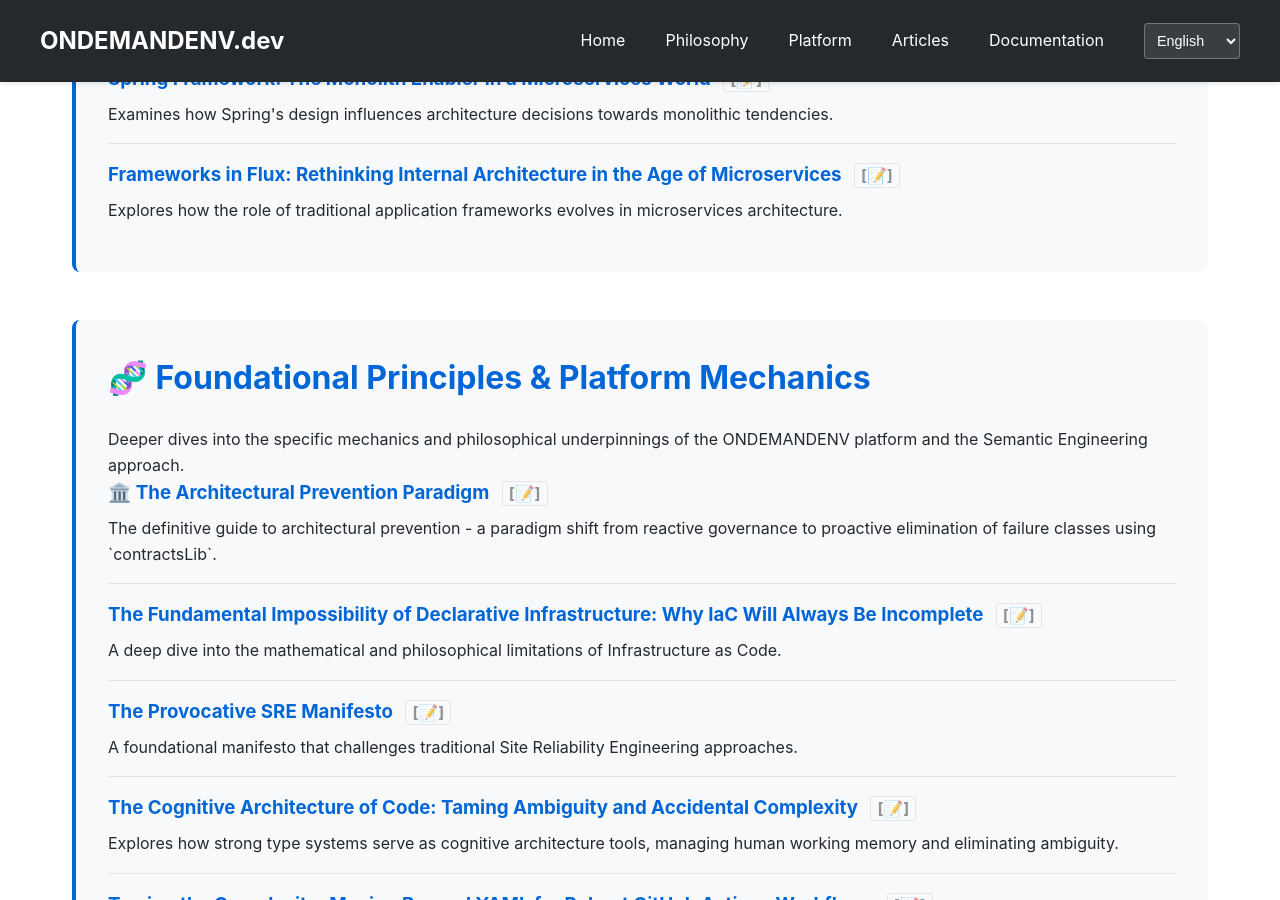
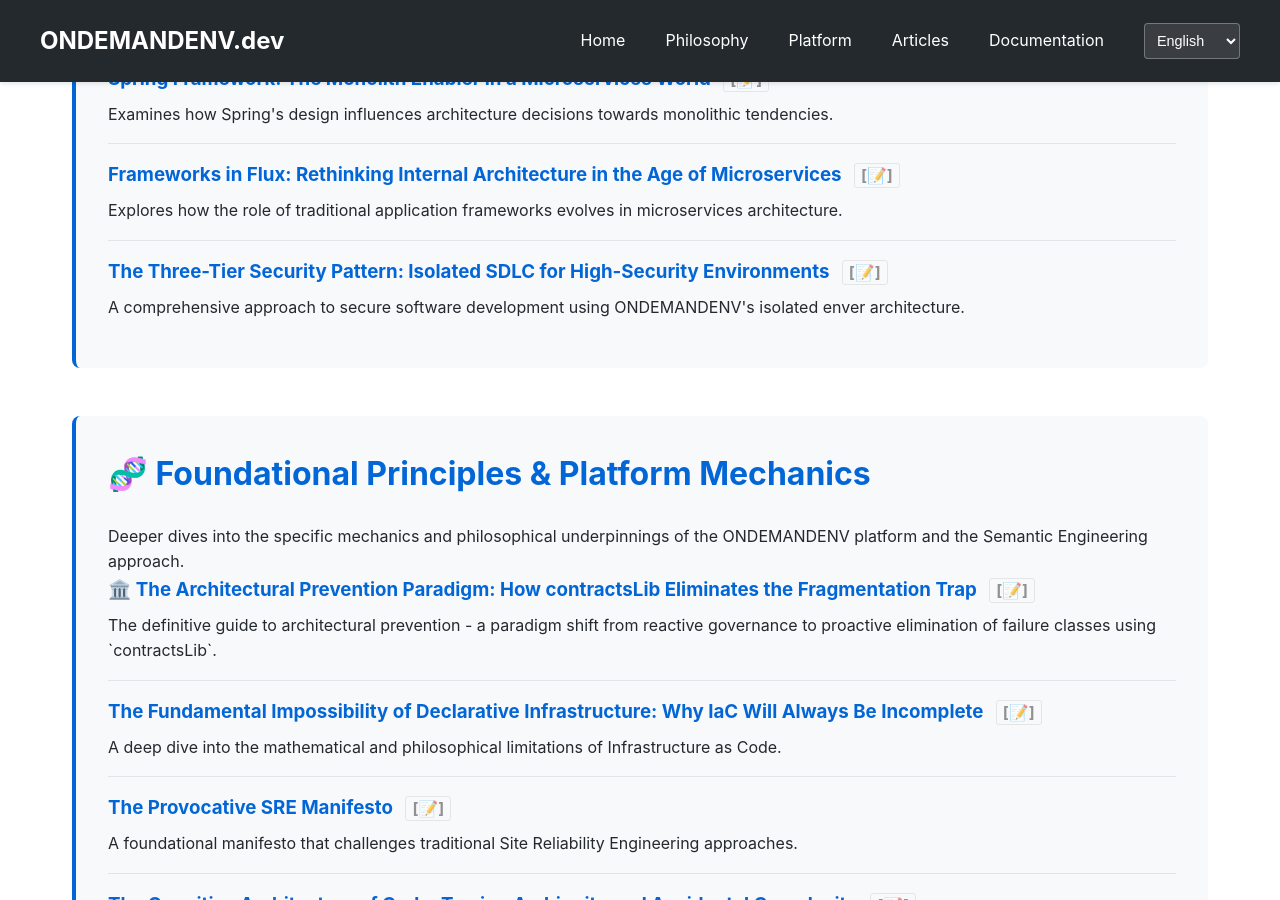
Before and after one commit to ondemandenv/ondemandenv.github.io, a Jekyll site: the page built from articles.html, in a window 1280 px wide and 900 px high, scrolled down 5358 px. Built offline with Jekyll 4.4.1, drawn with Linux system fonts in a browser that asks for light colours; some of the changed text lies outside the part shown.

Commit message:
feat: Update articles.html to include missing articles and fix issues
This change updates the `articles.html` file to bring it up to date with the articles present in the `articles/` directory.

Based on a thorough analysis of the `articles/` directory, the following changes were made:
- Added one new article: "The Three-Tier Security Pattern: Isolated SDLC for High-Security Environments".
- Corrected the title and links for "The Architectural Prevention Paradigm" to point to the correct, renamed file.
- Corrected the title and links for "Embracing Application-Centric Infrastructure in the Cloud 2" to reflect its actual title and filename.
- Categorized the new article under "Domain-Driven Design, Partitioning & Architecture".

```diff
--- a/articles.html
+++ b/articles.html
@@ -238,6 +238,10 @@ title: Articles | ONDEMANDENV.dev
             <h3><a href="articles/frameworks-flux">Frameworks in Flux: Rethinking Internal Architecture in the Age of Microservices</a> <a href="https://github.com/ondemandenv/ondemandenv.github.io/commits/main/articles/frameworks-flux.md" class="source-history-link" title="View source history">[📝]</a></h3>
             <p>Explores how the role of traditional application frameworks evolves in microservices architecture.</p>
         </li>
+        <li>
+            <h3><a href="articles/isolated-offshore-development-pattern/">The Three-Tier Security Pattern: Isolated SDLC for High-Security Environments</a> <a href="https://github.com/ondemandenv/ondemandenv.github.io/commits/main/articles/isolated-offshore-development-pattern.md" class="source-history-link" title="View source history">[📝]</a></h3>
+            <p>A comprehensive approach to secure software development using ONDEMANDENV's isolated enver architecture.</p>
+        </li>
     </ul>
 </div>
 
@@ -246,7 +250,7 @@ title: Articles | ONDEMANDENV.dev
     <p>Deeper dives into the specific mechanics and philosophical underpinnings of the ONDEMANDENV platform and the Semantic Engineering approach.</p>
     <ul class="articles-list">
         <li>
-            <h3><a href="articles/architectural-prevention-paradigm">🏛️ The Architectural Prevention Paradigm</a> <a href="https://github.com/ondemandenv/ondemandenv.github.io/commits/main/articles/architectural-prevention-paradigm.md" class="source-history-link" title="View source history">[📝]</a></h3>
+            <h3><a href="articles/architectural-prevention-paradigm/">🏛️ The Architectural Prevention Paradigm: How contractsLib Eliminates the Fragmentation Trap</a> <a href="https://github.com/ondemandenv/ondemandenv.github.io/commits/main/articles/architectural-prevention-paradigm-contractslib.md" class="source-history-link" title="View source history">[📝]</a></h3>
             <p>The definitive guide to architectural prevention - a paradigm shift from reactive governance to proactive elimination of failure classes using `contractsLib`.</p>
         </li>
         <li>
@@ -294,7 +298,7 @@ title: Articles | ONDEMANDENV.dev
             <p>Introduces the concept of Application-Centric Infrastructure, contrasting CloudFormation and Kubernetes philosophies.</p>
         </li>
         <li>
-            <h3><a href="articles/embracing-application-centric-infrastructure-cloud-2">Embracing Application-Centric Infrastructure in the Cloud 2</a> <a href="https://github.com/ondemandenv/ondemandenv.github.io/commits/main/articles/aws-cdk-eks-falling-short-multi-account-kubernetes.md" class="source-history-link" title="View source history">[📝]</a></h3>
+            <h3><a href="articles/embracing-application-centric-infrastructure-cloud-2/">AWS CDK for EKS: Falling Short in Real-World, Multi-Account Kubernetes Deployments</a> <a href="https://github.com/ondemandenv/ondemandenv.github.io/commits/main/articles/embracing-application-centric-infrastructure-cloud-2.md" class="source-history-link" title="View source history">[📝]</a></h3>
             <p>Discusses the limitations of the AWS CDK EKS module in practical, shared, multi-account EKS scenarios.</p>
         </li>
         <li>
```
